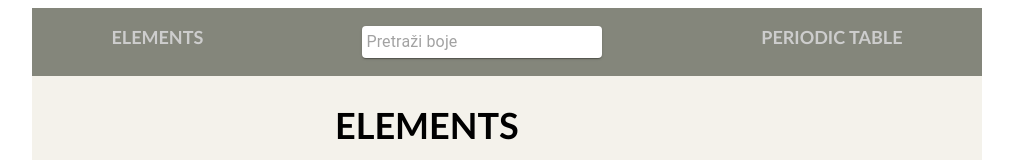
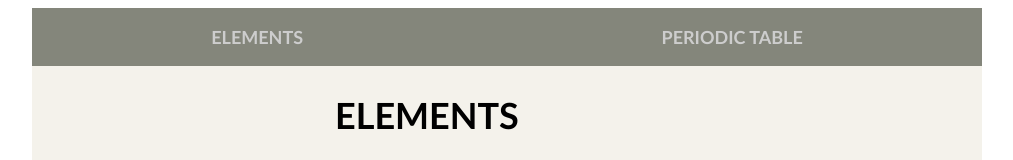
Before and after one commit to portal222/persis, a React app: page / in a window 1280 px wide. Shown: the top 160 px of the page, without its empty margins (133-1146 px from the left). Built offline with nearby package versions, Linux system fonts and the light colour scheme.

Commit message:
delete search

```diff
--- a/src/components/BojePretraga.js
+++ /dev/null
@@ -1,25 +0,0 @@
-import React from "react";
-import SearchBoxColor from "./SearchBoxColor";
-
-
-
-
-const BojePretraga = () => {
-
-
-    return (
-        <div className="gradovi">
-        <h2>BOJE</h2>
-        <div className="gradZem">
-            <div className="search">
-
-        <SearchBoxColor placeholder={' Pretraži boje'} linkTo={'/searchColor'}  />
-            </div>
-
-
-        </div>
-        <div className="razmak"></div>
-        </div>
-    )
-}
-export default BojePretraga;
--- a/src/components/Navigation.js
+++ b/src/components/Navigation.js
@@ -5,7 +5,7 @@ import Fizika from "./Fizika";
 import Element from "./Element";
 import AtomDet from "./AtomDet";
 import SearchResultsColor from "./SearchResultsColor";
-import SearchBoxColor from "./SearchBoxColor";
+
 
 
 export default function Navigation() {
@@ -19,9 +19,7 @@ export default function Navigation() {
           ELEMENTS
           </Link>
         </p>
-        <p>
-        <SearchBoxColor placeholder={' Pretraži boje'} linkTo={'/searchColor'}  />
-        </p>
+
         <p>
           <Link to='/table' className="linker">
            PERIODIC TABLE
--- a/src/components/SearchBoxColor.js
+++ /dev/null
@@ -1,61 +0,0 @@
-import React, { useRef, useContext } from "react";
-import { Paper,InputBase,IconButton } from "@mui/material";
-
-
-import { useNavigate } from "react-router-dom";
-import GlobalContext from "./GlobalContext";
-
-const SearchBoxColor = (props) => {
-
-    const globalCtx = useContext(GlobalContext);
-
-    const navigate = useNavigate();
-    const searchString = useRef();
-
-    const handleClickSearch = () => {
-        if (searchString.current.value.trim().length === 0) {
-            return false;
-        }
-
-        globalCtx.setSearchStringFn(searchString.current.value.trim());
-        navigate(props.linkTo);
-    };
-
-    const handleKeyDown = (e) => {
-        if (e.key === 'Enter') {
-            e.preventDefault();
-            handleClickSearch();
-        }
-    };
-
-    return (
-        <Paper className="paper"
-        component = 'form'
-        se={{
-            p: '2px 4px',
-            display: 'flex',
-            alignItems: 'center',
-            width: '10rem',
-            backgroundColor: 'red',
-        }}
-        >
-            <InputBase className="base"
-            // sx={{ ml:1, flex: 1 }}
-            autoFocus
-            placeholder={props.placeholder}
-            inputProps={{ 'ariel-label': 'search' }}
-            inputRef={searchString}
-            onKeyDown={handleKeyDown}
-            />
-            <IconButton
-            type='button'
-            onClick={handleClickSearch}
-            sx={{ p: '10px'}}
-            aria-label='search'
-            >
-
-            </IconButton>
-        </Paper>
-    );
-};
-export default SearchBoxColor;
--- a/src/components/SearchResultsColor.js
+++ /dev/null
@@ -1,131 +0,0 @@
-import React, {  useState, useEffect, useContext } from "react";
-import axios from 'axios';
-
-import GlobalContext from "./GlobalContext";
-
-
-import Loader from "./Loader";
-import BojePretraga from "./BojePretraga";
-
-// import BackToTop from "./BackToTop";
-
-
-const SearchResultsColor = () => {
-    const [error, setError] = useState(null);
-    const [colors, setColors] = useState([]);
-    const [isLoading, setIsLoading] = useState(true);
-
-    const [prikaz, setPrikaz] = useState([]);
-
-
-
-    const globalCtx = useContext(GlobalContext);
-    const searchStringValue = globalCtx.searchStringValue;
-
-
-
-
-
-
-    useEffect(() => {
-        getBoje(searchStringValue);
-    }, [searchStringValue]);
-
-    const getBoje = async (searchStringValue) => {
-        const url = "./PeriodicTableJSON.json";
-
-        try {
-            const response = await axios.get(url);
-            const data = response.data.elements;
-            const filterData = data.filter((color) => {
-                return (
-                  color.name.toLowerCase().includes(searchStringValue.toLowerCase())
-
-                )
-
-            });
-            console.log("spisak boja", data);
-            console.log("Pretraga boja", filterData);
-            setIsLoading(false);
-
-            setColors(filterData);
-            setPrikaz(filterData.length);
-
-        } catch (err) {
-            setError(err);
-            setIsLoading(false);
-
-        }
-
-    };
-
-
-
-    if (isLoading) {
-        return <Loader />
-    } else if (prikaz == 0) {
-        return (
-            <>
-            <div><BojePretraga /></div>
-            <h2>Ništa slično nije pronađeno</h2></>
-        )
-    }
-
-
-    return (
-        <>
-            <table className="cities">
-                <thead >
-
-                    <tr>
-                        <th colSpan={2}>
-                            <BojePretraga />
-
-                        </th>
-                    </tr>
-                    <tr>
-                        <th className="state">Broj boja:</th>
-                        <th className="nameCity">{prikaz}</th>
-                    </tr>
-                    <tr><th colSpan={2}
-                    className="borderBottom"></th></tr>
-
-                </thead>
-
-                {colors.map((dataObj) => (
-
-
-
-                    <tbody key={dataObj.name}  >
-
-
-
-                        <tr>
-                            <td className="title">Ime:</td>
-                            <td className="nameCity"
-                           >
-                                {dataObj.name}</td>
-
-                        </tr>
-                        <tr>
-                            <td className="title">Heksadecimalni broj</td>
-                            <td className="state"
-                           >
-                                {dataObj.category}</td>
-                        </tr>
-
-
-
-
-
-                    </tbody>
-
-                ))}
-            </table>
-            {/* <div><BackToTop /></div> */}
-
-        </>
-
-    );
-};
-export default SearchResultsColor;
```
